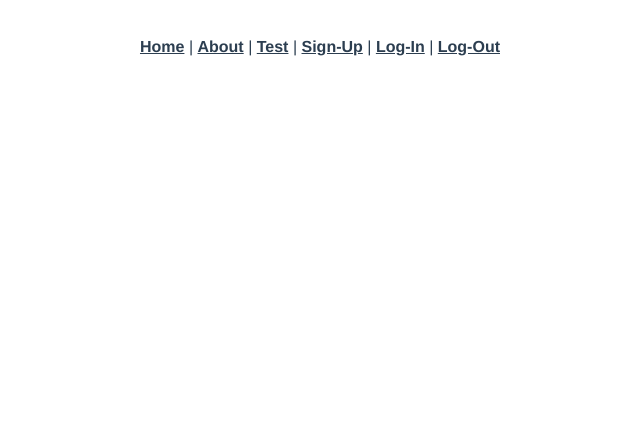
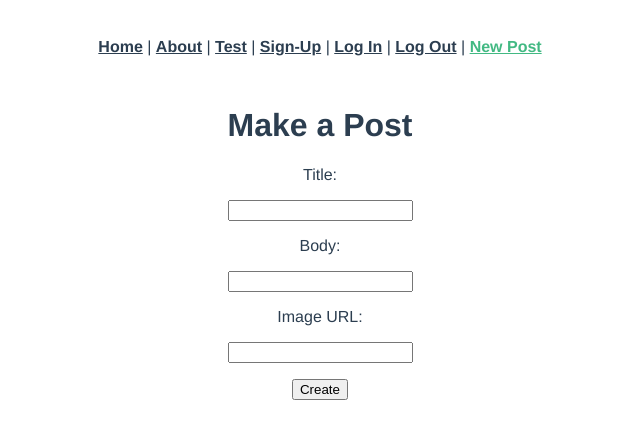
Before and after one commit to MrShanester/blog-backend-api, a Vue app: page /newpost in a window 1280 px wide. Shown: the top 438 px of the page, without its empty margins (320-960 px from the left). Built offline with nearby package versions, Linux system fonts and the light colour scheme.

Commit message:
Adds create crud action

```diff
--- a/src/App.vue
+++ b/src/App.vue
@@ -9,9 +9,11 @@
       |
       <router-link to="/signup">Sign-Up</router-link>
       |
-      <router-link to="/login">Log-In</router-link>
+      <router-link to="/login">Log In</router-link>
       |
-      <router-link to="/logout">Log-Out</router-link>
+      <router-link to="/logout">Log Out</router-link>
+      |
+      <router-link to="/newpost">New Post</router-link>
     </div>
     <router-view />
   </div>
--- a/src/router/index.js
+++ b/src/router/index.js
@@ -5,6 +5,7 @@ import Test from "../views/Test.vue";
 import Signup from "../views/Signup.vue";
 import Login from "../views/Login.vue";
 import Logout from "../views/Logout.vue";
+import NewPost from "../views/NewPost.vue";
 
 Vue.use(VueRouter);
 
@@ -22,6 +23,7 @@ const routes = [
   { path: "/signup", name: "signup", component: Signup },
   { path: "/login", name: "login", component: Login },
   { path: "/logout", name: "logout", component: Logout },
+  { path: "/newpost", name: "NewPost", component: NewPost },
 
   {
     path: "/about",
--- a/src/views/Login.vue
+++ b/src/views/Login.vue
@@ -7,12 +7,16 @@
       </ul>
       <div>
         <label>Email:</label>
+        <p></p>
         <input type="email" v-model="newSessionParams.email" />
       </div>
+      <p></p>
       <div>
         <label>Password:</label>
+        <p></p>
         <input type="password" v-model="newSessionParams.password" />
       </div>
+      <p></p>
       <input type="submit" value="Submit" />
     </form>
   </div>
--- /dev/null
+++ b/src/views/NewPost.vue
@@ -0,0 +1,55 @@
+<template>
+  <div class="newpost">
+    <form v-on:submit.prevent="createPost()">
+      <h1>Make a Post</h1>
+      <ul>
+        <li v-for="error in errors" v-bind:key="error">{{ error }}</li>
+      </ul>
+      <div>
+        <label>Title:</label>
+        <p></p>
+        <input type="string" v-model="newPostParams.title" />
+      </div>
+      <p></p>
+      <div>
+        <label>Body:</label>
+        <p></p>
+        <input type="string" v-model="newPostParams.body" />
+      </div>
+      <p></p>
+      <div>
+        <label>Image URL:</label>
+        <p></p>
+        <input type="string" v-model="newPostParams.image" />
+      </div>
+      <p></p>
+      <button v-on:click="createPost()">Create</button>
+    </form>
+  </div>
+</template>
+
+<script>
+import axios from "axios";
+
+export default {
+  data: function () {
+    return {
+      newPostParams: {},
+      errors: [],
+    };
+  },
+  methods: {
+    createPost: function () {
+      axios.post("/posts", this.newPostParams).then((response) => {
+        console.log(response.data);
+        this.posts.push(response.data);
+      });
+      this.newPostParams.title = "";
+      this.newPostParams.body = "";
+      this.newPostParams.image = "";
+      this.$router.push("/");
+      location.reload();
+    },
+  },
+};
+</script>
--- a/src/views/Signup.vue
+++ b/src/views/Signup.vue
@@ -2,25 +2,34 @@
   <div class="signup">
     <form v-on:submit.prevent="submit()">
       <h1>Signup</h1>
+      <p></p>
       <ul>
         <li v-for="error in errors" v-bind:key="error">{{ error }}</li>
       </ul>
       <div>
         <label>Name:</label>
+        <p></p>
         <input type="text" v-model="newUserParams.name" />
       </div>
+      <p></p>
       <div>
         <label>Email:</label>
+        <p></p>
         <input type="email" v-model="newUserParams.email" />
       </div>
+      <p></p>
       <div>
         <label>Password:</label>
+        <p></p>
         <input type="password" v-model="newUserParams.password" />
       </div>
+      <p></p>
       <div>
         <label>Password confirmation:</label>
+        <p></p>
         <input type="password" v-model="newUserParams.password_confirmation" />
       </div>
+      <p></p>
       <input type="submit" value="Submit" />
     </form>
   </div>
```
